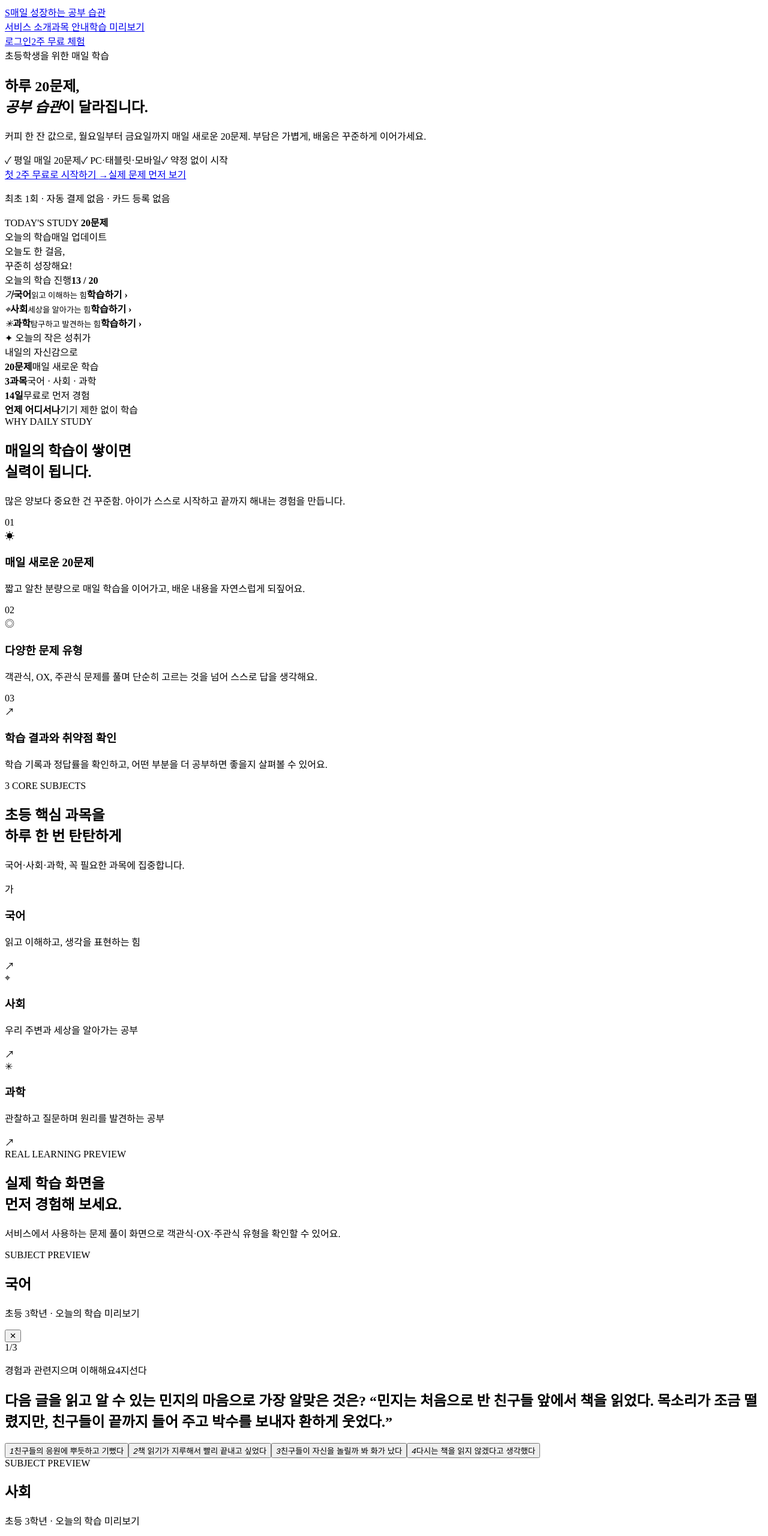
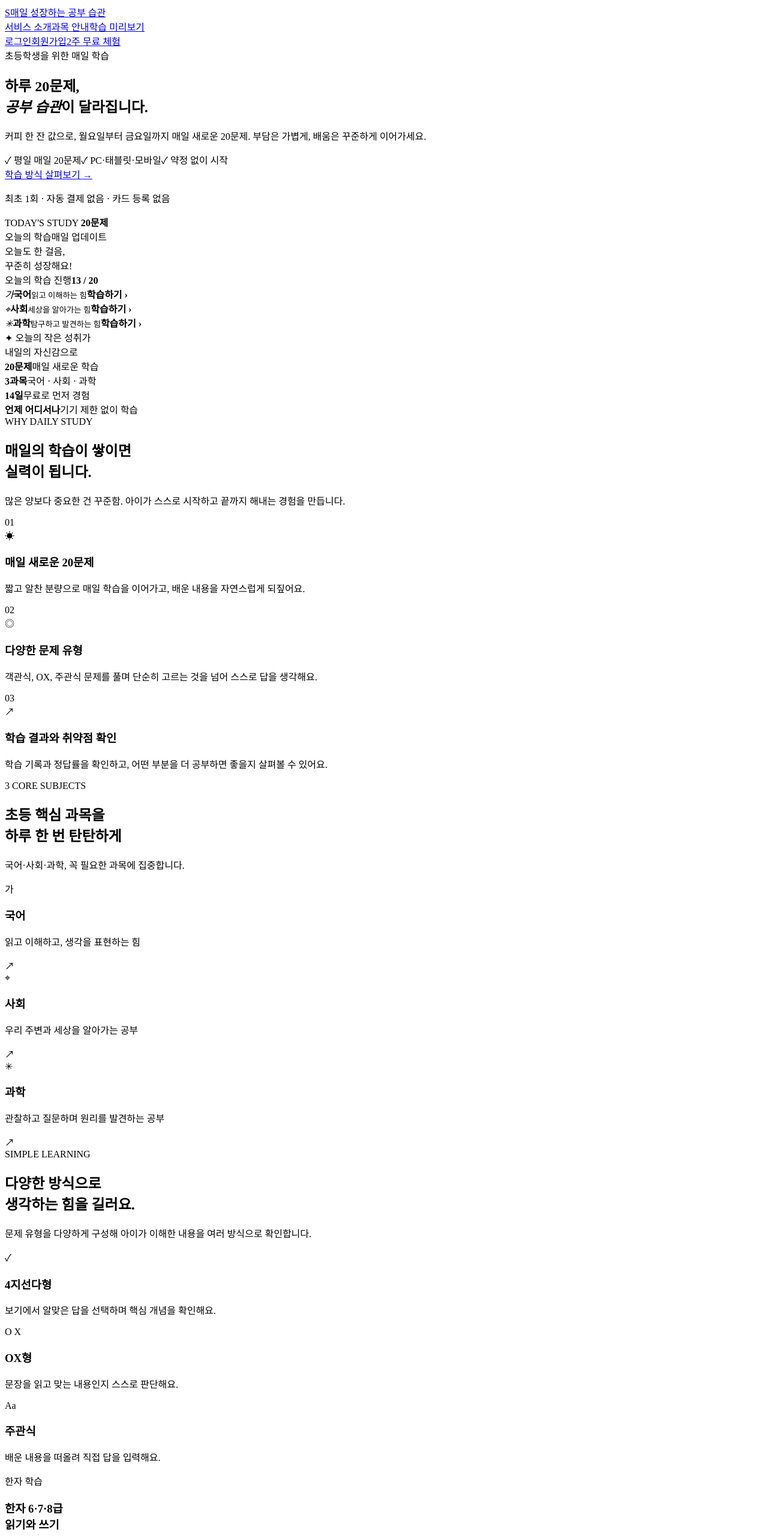
Before and after one commit to yoonwooj/study-homepage, a React (Vite) app: page / in a window 1280 px wide. Shown: the top 2560 px of the page at 60% size. Built offline with nearby package versions, Linux system fonts and the light colour scheme; the HTML template or start-up script is replaced by a standard one.

Commit message:
Add signup link and remove hero trial CTA and quiz previews

```diff
--- a/src/components/LandingPage.jsx
+++ b/src/components/LandingPage.jsx
@@ -1,5 +1,3 @@
-import HomepageQuestionPreview from './HomepageQuestionPreview.jsx'
-
 const subjects = [
   { name: '국어', desc: '읽고 이해하고, 생각을 표현하는 힘', icon: '가', tone: 'kor' },
   { name: '사회', desc: '우리 주변과 세상을 알아가는 공부', icon: '⌖', tone: 'soc' },
@@ -21,6 +19,7 @@ export default function LandingPage() {
         </nav>
         <div className="marketing-header-actions">
           <a className="marketing-login" href="https://study.yoonwooj.workers.dev/login">로그인</a>
+          <a className="marketing-nav-cta marketing-signup" href="https://study.yoonwooj.workers.dev/signup">회원가입</a>
           <a className="marketing-nav-cta" href="https://study.yoonwooj.workers.dev/trial">2주 무료 체험</a>
         </div>
       </header>
@@ -36,8 +35,7 @@ export default function LandingPage() {
                 <span>✓ 평일 매일 20문제</span><span>✓ PC·태블릿·모바일</span><span>✓ 약정 없이 시작</span>
               </div>
               <div className="marketing-hero-actions">
-                <a className="marketing-button primary" href="https://study.yoonwooj.workers.dev/trial">첫 2주 무료로 시작하기 <span>→</span></a>
-                <a className="marketing-text-link" href="#preview">실제 문제 먼저 보기</a>
+                <a className="marketing-text-link" href="#preview">학습 방식 살펴보기 <span>→</span></a>
               </div>
               <p className="marketing-hero-note">최초 1회 · 자동 결제 없음 · 카드 등록 없음</p>
             </div>
@@ -98,12 +96,15 @@ export default function LandingPage() {
 
         <section className="marketing-section marketing-preview-section" id="preview">
           <div className="marketing-section-heading centered">
-            <span className="marketing-eyebrow">REAL LEARNING PREVIEW</span>
-            <h2>실제 학습 화면을<br />먼저 경험해 보세요.</h2>
-            <p>서비스에서 사용하는 문제 풀이 화면으로 객관식·OX·주관식 유형을 확인할 수 있어요.</p>
+            <span className="marketing-eyebrow">SIMPLE LEARNING</span>
+            <h2>다양한 방식으로<br />생각하는 힘을 길러요.</h2>
+            <p>문제 유형을 다양하게 구성해 아이가 이해한 내용을 여러 방식으로 확인합니다.</p>
           </div>
-          <HomepageQuestionPreview />
-          <div className="marketing-preview-cta"><p>우리 아이에게 맞는 학습인지 직접 확인해 보세요.</p><a className="marketing-button primary" href="https://study.yoonwooj.workers.dev/trial">2주 무료 체험 신청하기 <span>→</span></a></div>
+          <div className="marketing-learning-types">
+            <article className="marketing-learning-type"><span className="learning-type-icon">✓</span><h3>4지선다형</h3><p>보기에서 알맞은 답을 선택하며 핵심 개념을 확인해요.</p></article>
+            <article className="marketing-learning-type"><span className="learning-type-icon">O X</span><h3>OX형</h3><p>문장을 읽고 맞는 내용인지 스스로 판단해요.</p></article>
+            <article className="marketing-learning-type"><span className="learning-type-icon">Aa</span><h3>주관식</h3><p>배운 내용을 떠올려 직접 답을 입력해요.</p></article>
+          </div>
         </section>
 
         <section className="marketing-extras">
```
